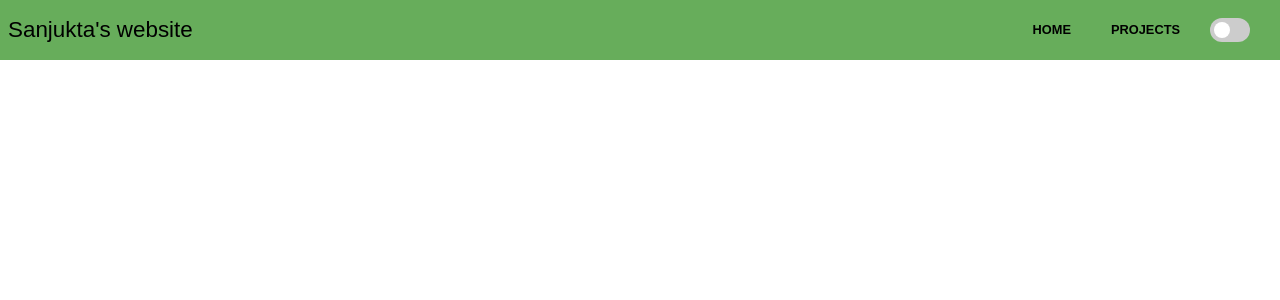
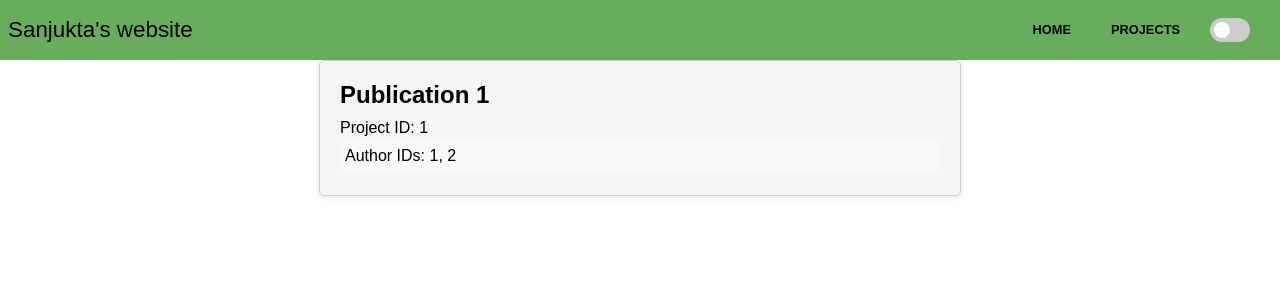
Before and after one commit to Kishan-Kumar-Zalavadia/Sanjukta_Bhowmick, an Angular app in the folder portfolio/: page /publication/1 in a window 1280 px wide. Before the commit this address led to /. Shown: the top 300 px of the page. Built offline with nearby package versions, Linux system fonts and the light colour scheme.

Commit message:
Created publication component with publication/:id

```diff
--- a/portfolio/src/app/_services/data.service.ts
+++ b/portfolio/src/app/_services/data.service.ts
@@ -3,6 +3,7 @@ import { Project } from '../_model/project';
 import { PROJECTS } from '../_model/project-data';
 import { PUBLICATIONS } from '../_model/publication-data';
 import { Publication } from '../_model/publication';
+import { Observable, of } from 'rxjs';
 
 @Injectable({
   providedIn: 'root',
@@ -10,6 +11,7 @@ import { Publication } from '../_model/publication';
 export class DataService {
   constructor() {}
   private projects: Project[] = PROJECTS;
+  private publications: Publication[] = PUBLICATIONS;
 
   // ************************************************************************
   // * Get project ID
@@ -31,4 +33,16 @@ export class DataService {
 
     return []; // Return an empty array if no publications are found
   }
+
+  // ************************************************************************
+  // * Get the publications by id
+  // getPublications(): Observable<Publication[]> {
+  //   return of(this.publications);
+  // }
+
+  // Get a publication by ID
+  getPublicationById(id: number): Publication | undefined {
+    const publication = this.publications.find((p) => p.id === id);
+    return publication;
+  }
 }
--- a/portfolio/src/app/app-routing.module.ts
+++ b/portfolio/src/app/app-routing.module.ts
@@ -4,11 +4,13 @@ import { HomeComponent } from './home/home.component';
 import { NavbarComponent } from './navbar/navbar.component';
 import { ProjectsComponent } from './projects/projects.component';
 import { ProjectDetailsComponent } from './project-details/project-details.component';
+import { PublicationComponent } from './publication/publication.component';
 
 const routes: Routes = [
   { path: '', component: HomeComponent },
   { path: 'projects', component: ProjectsComponent },
   { path: 'project/:id', component: ProjectDetailsComponent },
+  { path: 'publication/:id', component: PublicationComponent },
 ];
 
 @NgModule({
--- a/portfolio/src/app/app.module.ts
+++ b/portfolio/src/app/app.module.ts
@@ -9,6 +9,7 @@ import { ProjectsComponent } from './projects/projects.component';
 import { FontAwesomeModule } from '@fortawesome/angular-fontawesome';
 import { ProjectCardComponent } from './project-card/project-card.component';
 import { ProjectDetailsComponent } from './project-details/project-details.component';
+import { PublicationComponent } from './publication/publication.component';
 
 @NgModule({
   declarations: [
@@ -18,6 +19,7 @@ import { ProjectDetailsComponent } from './project-details/project-details.compo
     ProjectsComponent,
     ProjectCardComponent,
     ProjectDetailsComponent,
+    PublicationComponent,
   ],
   imports: [BrowserModule, AppRoutingModule, FontAwesomeModule],
   providers: [],
--- /dev/null
+++ b/portfolio/src/app/publication/publication.component.html
@@ -0,0 +1,5 @@
+<div *ngIf="publication" class="container">
+  <h2>{{ publication.title }}</h2>
+  <p>Project ID: {{ publication.projectID }}</p>
+  <p class="author-ids">Author IDs: {{ publication.authorIDs.join(', ') }}</p>
+</div>
--- /dev/null
+++ b/portfolio/src/app/publication/publication.component.scss
@@ -0,0 +1,30 @@
+/* publication.component.css (or your global stylesheet) */
+
+/* Style the container for the publication details */
+.container {
+  max-width: 600px;
+  margin: 0 auto;
+  padding: 20px;
+  background-color: #f5f5f5;
+  border: 1px solid #ccc;
+  box-shadow: 0 2px 5px rgba(0, 0, 0, 0.1);
+  border-radius: 5px;
+}
+
+/* Style the title */
+h2 {
+  font-size: 24px;
+  margin-bottom: 10px;
+}
+
+/* Style the project ID and author IDs */
+p {
+  font-size: 16px;
+  margin: 5px 0;
+}
+
+/* Style the author IDs with a light background color */
+p.author-ids {
+  background-color: #f9f9f9;
+  padding: 5px;
+}
--- /dev/null
+++ b/portfolio/src/app/publication/publication.component.ts
@@ -0,0 +1,29 @@
+import { Component, OnInit } from '@angular/core';
+import { Publication } from '../_model/publication';
+import { ActivatedRoute } from '@angular/router';
+import { DataService } from '../_services/data.service';
+
+@Component({
+  selector: 'app-publication',
+  templateUrl: './publication.component.html',
+  styleUrls: ['./publication.component.scss'],
+})
+export class PublicationComponent implements OnInit {
+  publication: Publication | undefined;
+  publicationId: number | undefined;
+
+  constructor(
+    private route: ActivatedRoute,
+    private dataService: DataService
+  ) {}
+
+  ngOnInit(): void {
+    this.publicationId = +this.route.snapshot.paramMap.get('id')!;
+    this.publication = this.dataService.getPublicationById(this.publicationId);
+    if (this.publication === undefined) {
+      console.log('publicaton not found');
+    } else {
+      console.log(JSON.stringify(this.publication));
+    }
+  }
+}
```
Also changed, not shown: 2 other files (tests, documents, lock files or other folders).
